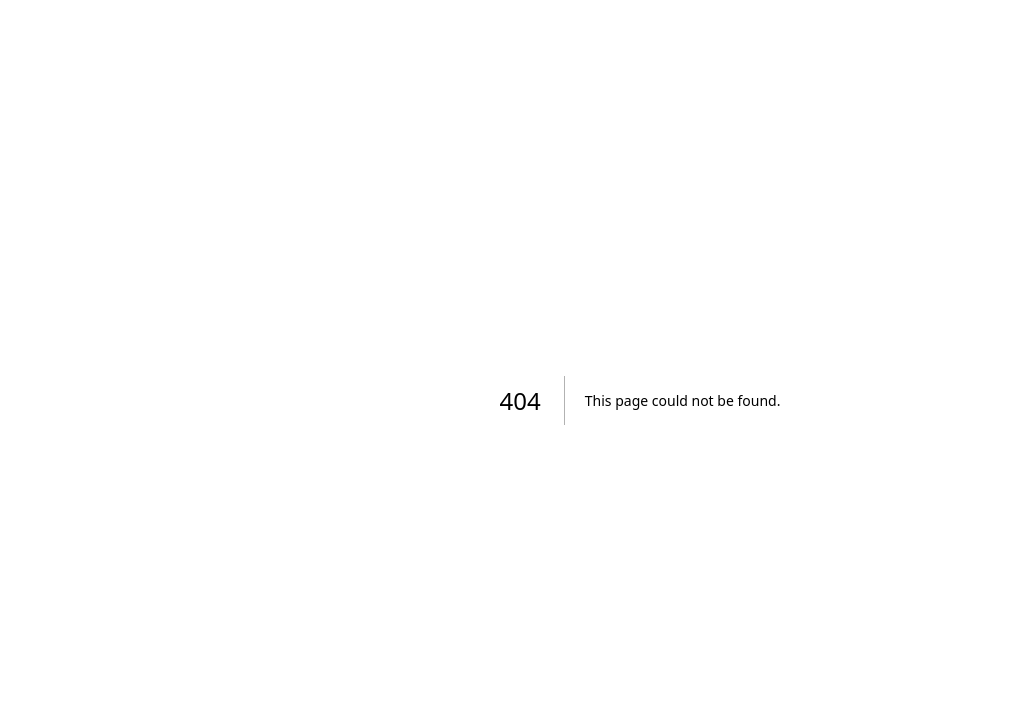
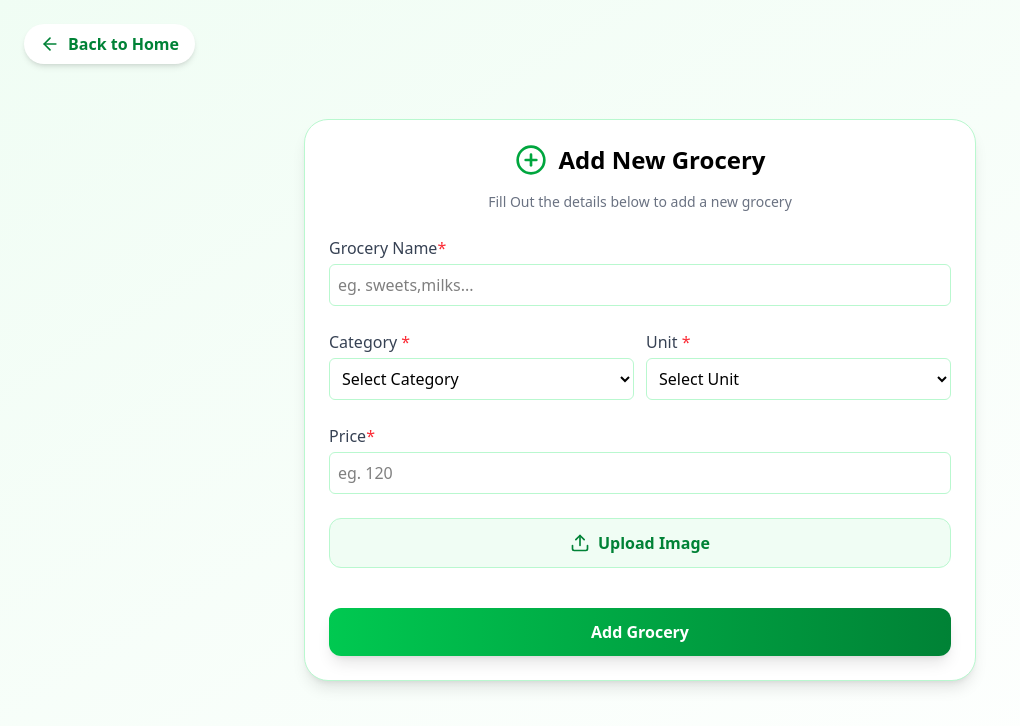
Before and after one commit to Rubaiat-Islam-Siam/snapcart, a Next.js app: page /admin/add-grocery in a window 1280 px wide. Before the commit this address had no page. Shown: the top 726 px of the page, without its empty margins (0-1020 px from the left). Built offline with nearby package versions, Linux system fonts and the light colour scheme.

Commit message:
Creating add grocery page

```diff
--- a/src/Components/Nav.tsx
+++ b/src/Components/Nav.tsx
@@ -23,7 +23,9 @@ const Nav = ({ user }: { user: IUser }) => {
   const [open, setOpen] = useState(false);
   const [searchBarOpen, setSearchBarOpen] = useState(false);
   const [menuOpen,setMenuOpen] = useState(false)
+  const [loading,setLoading] = useState(false)
   const profileDropDown = useRef<HTMLDivElement>(null);
+
 
   useEffect(() => {
     const handleClickOutside = (e: MouseEvent) => {
@@ -72,7 +74,7 @@ const Nav = ({ user }: { user: IUser }) => {
         </div>
 
         <div className="flex flex-col gap-3 font-medium mt-6">
-            <Link href={""} className="flex items-center gap-3 p-3  bg-white/10 rounded-lg hover:bg-white/20 hover:pl-4 transition-all"><Plus className='w-5 h-5'/> Add Grocery</Link>
+            <Link href={"/admin/add-grocery"} className="flex items-center gap-3 p-3  bg-white/10 rounded-lg hover:bg-white/20 hover:pl-4 transition-all"><Plus className='w-5 h-5'/> Add Grocery</Link>
             <Link href={""} className="flex items-center gap-3 p-3  bg-white/10 rounded-lg hover:bg-white/20 hover:pl-4 transition-all"><Boxes className='w-5 h-5'/> View Grocery</Link>
             <Link href={""} className="flex items-center gap-3 p-3  bg-white/10 rounded-lg hover:bg-white/20 hover:pl-4 transition-all"><ClipboardCheck className='w-5 h-5'/> Manage Orders</Link>
           </div>
@@ -138,7 +140,7 @@ const Nav = ({ user }: { user: IUser }) => {
         {user.role == "admin" &&
         <>
           <div className="hidden md:flex items-center gap-4">
-            <Link href={""} className="flex items-center gap-2 bg-white text-green-700 font-semibold px-4 py-2 rounded-full hover:bg-green-100 transition-all"><Plus className='w-5 h-5'/> Add Grocery</Link>
+            <Link href={"/admin/add-grocery"} className="flex items-center gap-2 bg-white text-green-700 font-semibold px-4 py-2 rounded-full hover:bg-green-100 transition-all"><Plus className='w-5 h-5'/> Add Grocery</Link>
             <Link href={""} className="flex items-center gap-2 bg-white text-green-700 font-semibold px-4 py-2 rounded-full hover:bg-green-100 transition-all"><Boxes className='w-5 h-5'/> View Grocery</Link>
             <Link href={""} className="flex items-center gap-2 bg-white text-green-700 font-semibold px-4 py-2 rounded-full hover:bg-green-100 transition-all"><ClipboardCheck className='w-5 h-5'/> Manage Orders</Link>
           </div>
--- /dev/null
+++ b/src/app/admin/add-grocery/page.tsx
@@ -0,0 +1,159 @@
+"use client";
+
+import { ArrowLeft, Loader, PlusCircle, Upload } from "lucide-react";
+import Link from "next/link";
+import { motion } from "motion/react";
+import { useState } from "react";
+import Image from "next/image";
+import axios from "axios";
+
+const categories = [
+    "Fruits & Vegetables",
+            "Dairy & Eggs",
+            "Rice, Atta & Grains",
+            "Snacks & Biscuits",
+            "Spices & Masalas",
+            "Beverages & Drinks",
+            "Personal Care",
+            "Household Essentials",
+            "Instant & Packaged Food",
+            "Baby & Pet Care"
+]
+
+const units = [
+    "kg","g","ml","liter","pack","piece"
+]
+
+function AddGrocery() {
+    const [name,setName] = useState("")
+    const [category,setCategory] = useState("")
+    const [unit,setUnit] = useState("")
+    const [price,setPrice] = useState("")
+    const [preview,setPreview] = useState<string | null>()
+    const [backendImage,setBackendImage] = useState<File | null>()
+    const [loading,setLoading] = useState(false)
+
+    const handleChangeImage = (e: React.ChangeEvent<HTMLInputElement>) => {
+        const file = e.target.files
+        if(!file || file.length === 0) return
+        const selectedFile = file[0]
+        setBackendImage(selectedFile)
+        setPreview(URL.createObjectURL(selectedFile))
+      };
+
+      const handleSubmit =async (e: React.FormEvent<HTMLFormElement>) => {
+        e.preventDefault()
+        setLoading(true)
+        try {
+            const formData = new FormData()
+            formData.append("name",name)
+            formData.append("category",category)
+            formData.append("unit",unit)
+            formData.append("price",price)
+            formData.append("image",backendImage || "")
+            const result = await axios.post("/api/admin/add-grocery",formData)
+            console.log(result.data)
+            setLoading(false)
+        } catch (error) {
+            console.log(error)
+        }
+
+      }
+
+    return (
+        <div className="min-h-screen flex items-center justify-center bg-linear-to-br from-green-50 to to-white py-16 px-4 relative">
+            <Link href={"/"} className="absolute top-6 left-6 flex items-center gap-2 text-green-700 font-semibold bg-white px-4 py-2 rounded-full shadow-md hover:bg-green-100 hover:shadow-lg transition-all">
+                <ArrowLeft className="w-5 h-5"/>
+                <span className="hidden md:flex">Back to Home</span>
+            </Link>
+
+            <motion.div
+            initial={{opacity:0,y:20}}
+            animate={{opacity:1,y:0}}
+            transition={{type:"spring",stiffness:100,damping:14}}
+            className="w-full max-w-2xl bg-white rounded-3xl shadow-lg p-6 border border-green-200"
+            >
+                <div className="flex flex-col items-center gap-2 mb-6">
+                    <div className="flex items-center gap-3">
+                        <PlusCircle className="w-8 h-8 text-green-600"/>
+                        <h1 className="font-semibold text-2xl">Add New Grocery</h1>
+                    </div>
+                    <p className="text-sm text-gray-500 mt-2 text-center" >Fill Out the details below to add a new grocery</p>
+                </div>
+
+                <form className="flex flex-col gap-6 w-full" onSubmit={handleSubmit}>
+                    <div>
+                        <label htmlFor="name" className="block font-medium text-gray-700 mb-1">
+                            Grocery Name
+                            <span className="text-red-500">*</span>
+                        </label>
+                        <input type="text" name="name" id="name" className="w-full p-2 border border-green-200 rounded-md outline-none focus:ring-2 focus:ring-green-400 transition-all" placeholder="eg. sweets,milks..."
+                        onChange={(e)=>setName(e.target.value)} value={name} />
+                    </div>
+
+                    <div className="grid grid-cols-1 sm:grid-cols-2 gap-3">
+                        <div >
+                            <label className="block text-gray-700 font-medium mb-1">Category <span className="text-red-500">*</span></label>
+                            <select name="category" id="category" className="w-full p-2 border border-green-200 rounded-md outline-none focus:ring-2 focus:ring-green-400 transition-all bg-white" onChange={(e)=>setCategory(e.target.value)} value={category}>
+                                <option value="">Select Category</option>
+                                {
+                                    categories.map((item,index)=>(
+                                        <option key={index} value={item}>{item}</option>
+                                    ))
+                                }
+                            </select>
+                        </div>
+
+                        <div >
+                            <label className="block text-gray-700 font-medium mb-1">Unit <span className="text-red-500">*</span></label>
+                            <select name="unit" id="unit" className="w-full p-2 border border-green-200 rounded-md outline-none focus:ring-2 focus:ring-green-400 transition-all bg-white"  onChange={(e)=>setUnit(e.target.value)} value={unit}>
+                                <option value="">Select Unit</option>
+                                {
+                                    units.map((item,index)=>(
+                                        <option key={index} value={item}>{item}</option>
+                                    ))
+                                }
+                            </select>
+                        </div>
+                    </div>
+
+                    <div>
+                        <label htmlFor="name" className="block font-medium text-gray-700 mb-1">
+                            Price
+                            <span className="text-red-500">*</span>
+                        </label>
+                        <input type="text" name="price" id="price" className="w-full p-2 border border-green-200 rounded-md outline-none focus:ring-2 focus:ring-green-400 transition-all" placeholder="eg. 120" onChange={(e)=>setPrice(e.target.value)} value={price}/>
+                    </div>
+
+                    <div>
+                        <label htmlFor="image" className="cursor-pointer flex items-center justify-center gap-2 bg-green-50 text-green-700 font-semibold border border-green-200 rounded-xl px-6 py-3 hover:bg-green-100 hover:shadow-lg transition-all w-full sm:w-auto">
+                            <Upload className="w-5 h-5"/>
+                            Upload Image
+                        </label>
+                        <input type="file" accept="image/*" name="image" id="image" hidden onChange={handleChangeImage} />
+                        {
+                            preview && (
+                                <div className="mt-2">
+                                    <Image src={preview} width={200} height={200} alt="Preview" className="w-full max-h-40 object-contain" />
+                                </div>
+                            )
+                        }
+                    </div>
+
+                    <motion.button
+                    whileHover={{scale:1.02}}
+                    whileTap={{scale:0.9}}
+                    disabled={loading}
+                    className="mt-4 w-full bg-linear-to-r from-green-500 to-green-700 text-white font-semibold py-3 rounded-xl flex items-center justify-center gap-4 shadow-lg hover:shadow-xl transition-all disabled:opacity-60"
+                    >
+                    {loading? <Loader className="w-5 h-5 animate-spin"/>:`Add Grocery`}
+
+                    </motion.button>
+
+                </form>
+            </motion.div>
+        </div>
+    );
+}
+
+export default AddGrocery;
--- a/src/app/api/auth/[...nextauth]/route.ts
+++ b/src/app/api/auth/[...nextauth]/route.ts
@@ -1,2 +1,5 @@
 import { handlers } from "@/src/auth";
+
+export const dynamic = "force-dynamic";
+
 export const { GET, POST } = handlers
--- a/src/models/grocery.model.ts
+++ b/src/models/grocery.model.ts
@@ -38,7 +38,10 @@ const grocerySchema = new mongoose.Schema<IGrocery>({
     },
     unit: {
         type: String,
-        required: true
+        required: true,
+        enum: [
+            "kg","g","ml","liter","pack","piece"
+        ]
     },
     image: {
         type: String,
```
